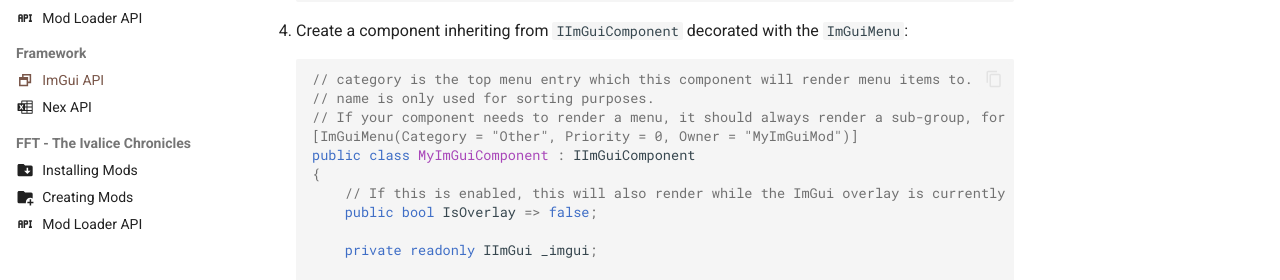
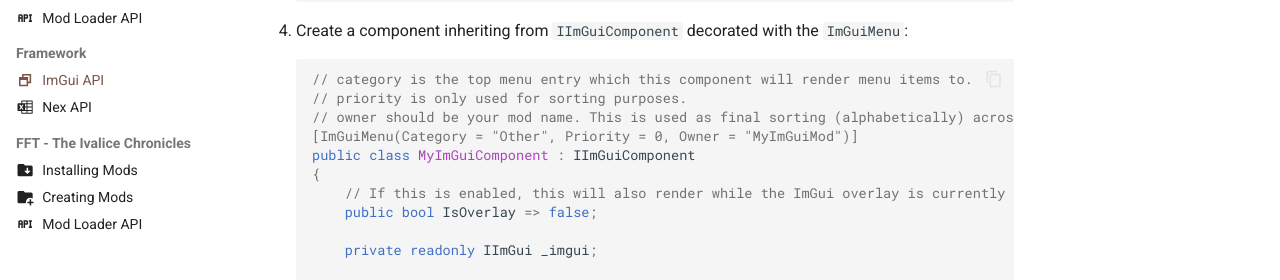
Before and after one commit to Nenkai/ffxvi-modding, an MkDocs documentation site: the page built from docs/modding/framework/imgui_api.md, in a window 1280 px wide and 900 px high, scrolled down 670 px. Shown: the part 171-451 px from the top of the window. Built offline with MkDocs 1.6.1 and Material for MkDocs 9.7.7, drawn with Linux system fonts in a browser that asks for light colours; comment, search, counter and statistics services are not loaded.

Commit message:
+ imgui doc

````diff
--- a/docs/modding/framework/imgui_api.md
+++ b/docs/modding/framework/imgui_api.md
@@ -34,8 +34,8 @@
 4. Create a component inheriting from `IImGuiComponent` decorated with the `ImGuiMenu`:
 ```csharp
 // category is the top menu entry which this component will render menu items to.
-// name is only used for sorting purposes.
-// If your component needs to render a menu, it should always render a sub-group, for clarity.
+// priority is only used for sorting purposes.
+// owner should be your mod name. This is used as final sorting (alphabetically) across mods, when the same priority is used.
 [ImGuiMenu(Category = "Other", Priority = 0, Owner = "MyImGuiMod")]
 public class MyImGuiComponent : IImGuiComponent
 {
````
